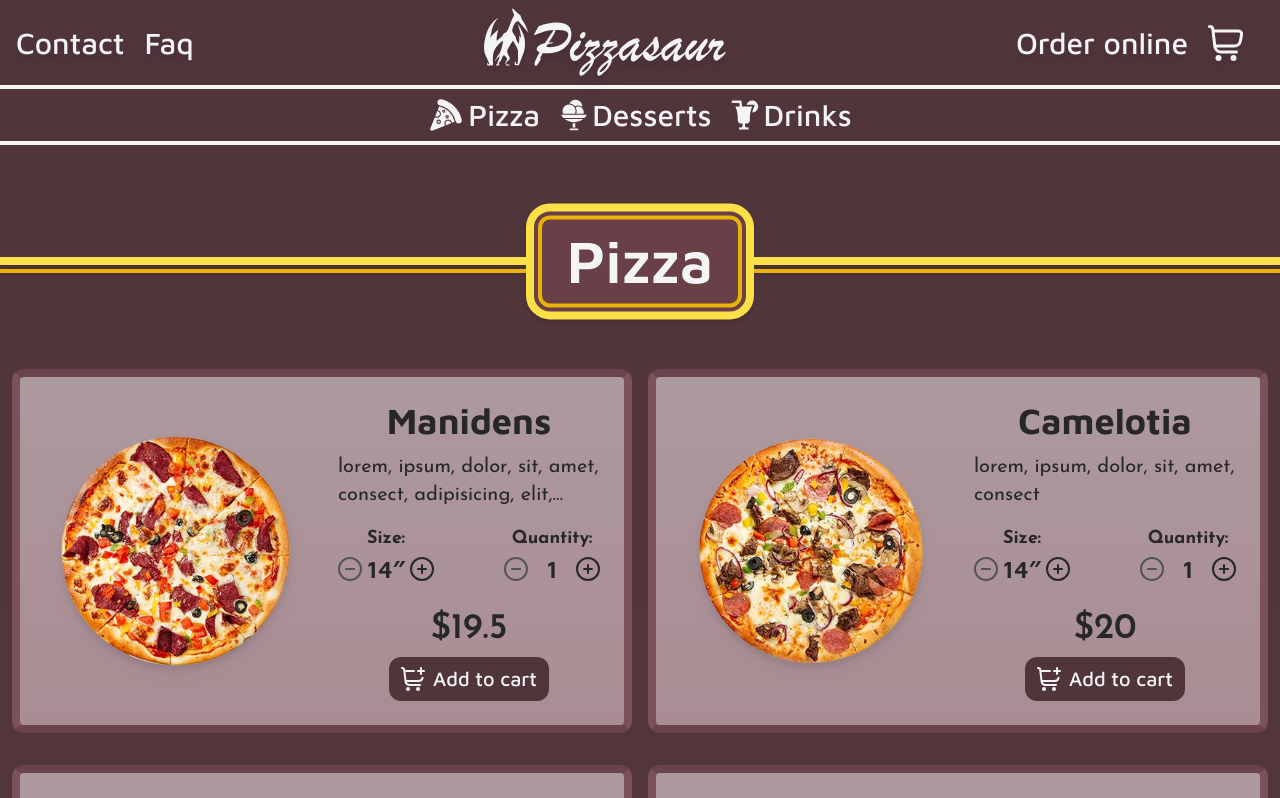
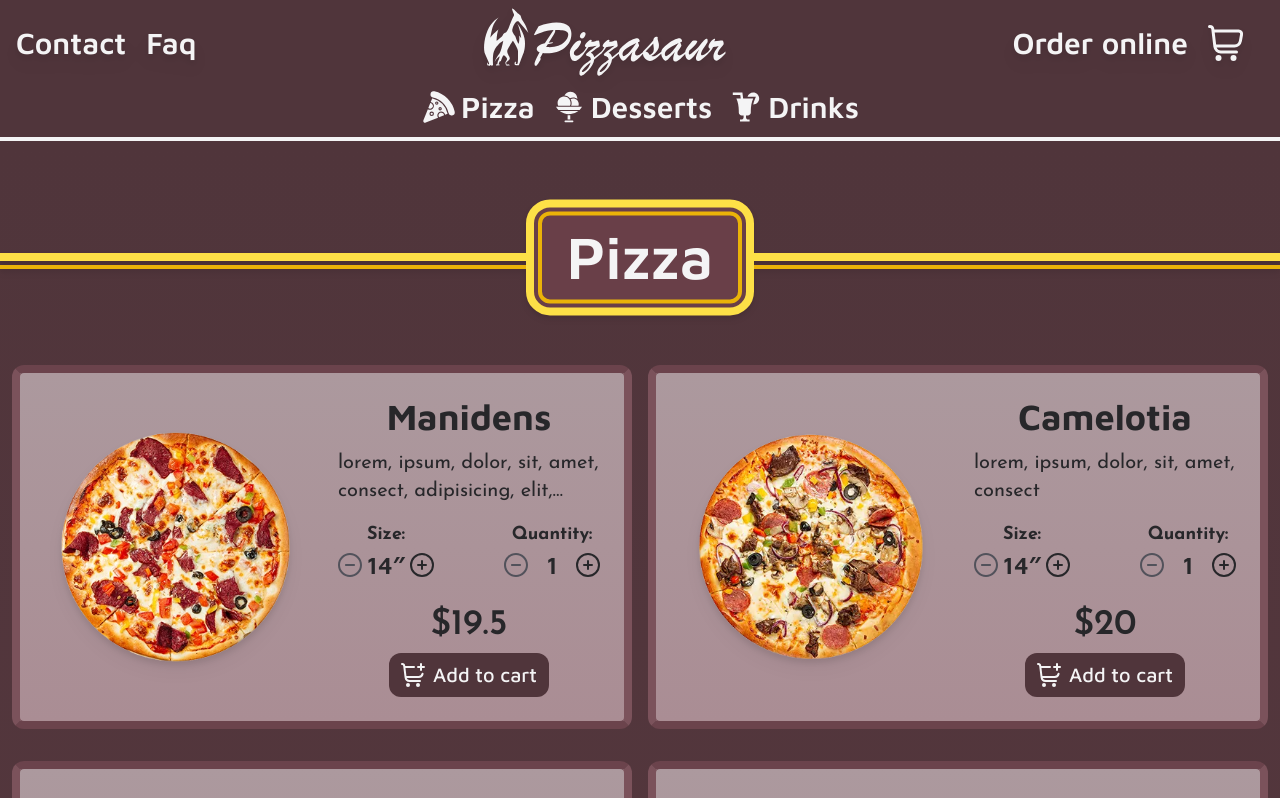
Before and after one commit to CryingEnder/pizzasaur, a React (Vite) app: page /menu in a window 1280 px wide. Shown: the top 798 px of the page. Built offline with nearby package versions, Linux system fonts and the light colour scheme.

Commit message:
Refactor Navbar MenuList got merged with Navbar. Now the top menu only appears for bigger devices whereas on smaller devices the categories appear on the popped up menu.

```diff
--- a/src/components/Menu.jsx
+++ b/src/components/Menu.jsx
@@ -1,6 +1,5 @@
 import React, { useState, useEffect } from "react";
 import Item from "./common/Item";
-import MenuList from "./MenuList";
 import MenuSection from "./MenuSection";
 import pizzaArray from "./../services/fakePizzaService";
 import dessertsArray from "./../services/fakeDessertsService";
@@ -23,7 +22,6 @@ function Menu(props) {
 
   return (
     <main className="bg-gradient-to-b from-red-darker to-red-dark pb-16 tablet:pb-20 laptop:pb-24 desktop:pb-28">
-      <MenuList />
       <MenuSection id="pizza-section" content="Pizza">
         {pizzas.map((pizza) => (
           <Item itemData={pizza} key={pizza._id} />
--- a/src/components/MenuList.jsx
+++ b/src/components/MenuList.jsx
@@ -1,18 +1,13 @@
-import React, { useState, useEffect, useRef, Fragment } from "react";
-import Container from "./common/Container";
+import React, { useState, useEffect } from "react";
 import List from "./common/List";
+import PropTypes from "prop-types";
 import { Pizza, Dessert, Drink } from "./common/Icons";
 
-function MenuList({ ...props }) {
-  const ref = useRef(null);
-  const onePixelInRem = 0.0625;
+function MenuList({ styles, disabledCurrentLinks, ...props }) {
   const [navbarHeight, setNavbarHeight] = useState(window.scrollY);
 
-  function setTopOfMenuList() {
+  function setHeight() {
     const navHeight = document.querySelector("#nav-bar").offsetHeight;
-
-    if (ref.current)
-      ref.current.style.top = `${navbarHeight * onePixelInRem}rem`;
     setNavbarHeight(navHeight);
   }
 
@@ -33,10 +28,10 @@ function MenuList({ ...props }) {
 
     for (let position of scrollPositions) {
       if (position) {
-        const navHeight = document.querySelector("#nav-bar").offsetHeight;
+        // const navHeight = document.querySelector("#nav-bar").offsetHeight;
         if (
-          position.offsetTop - navHeight <= currentScroll &&
-          position.offsetTop - navHeight + position.offsetHeight > currentScroll
+          position.offsetTop <= currentScroll &&
+          position.offsetTop + position.offsetHeight > currentScroll
         )
           links[scrollPositions.indexOf(position)].classList.add(
             "text-yellow-400"
@@ -54,27 +49,29 @@ function MenuList({ ...props }) {
   }
 
   useEffect(() => {
-    setTopOfMenuList();
+    if (disabledCurrentLinks === false) {
+      setHeight();
 
-    window.addEventListener("resize", setTopOfMenuList);
+      window.addEventListener("resize", setHeight);
       window.addEventListener("scroll", handleScroll);
+    }
 
     return () => {
-      window.removeEventListener("resize", setTopOfMenuList);
+      if (disabledCurrentLinks === false) {
+        window.removeEventListener("resize", setHeight);
         window.removeEventListener("scroll", handleScroll);
         setNavbarHeight(0);
+      }
     };
   }, [navbarHeight]);
 
   return (
-    <nav ref={ref} className={`sticky z-20 w-full overflow-hidden`}>
-      <Container
-        tag="div"
-        stylesOut={`bg-red-darker border-solid max-h-[50rem] border-b-4 border-zinc-100`}
-      >
     <List
-          className="flex flex-row justify-center items-center space-x-4 p-2 text-zinc-100"
-          itemsStyle="transition-colors cursor-pointer"
+      {...props}
+      className={styles}
+      itemsStyle={`transition-colors cursor-pointer ${
+        disabledCurrentLinks && "hover:text-zinc-300"
+      }`}
       items={[
         {
           content: (
@@ -89,7 +86,7 @@ function MenuList({ ...props }) {
         {
           content: (
             <div className="flex flex-row items-center justify-center">
-                  <Dessert className="inline fill-current w-7 desktop:w-9" />
+              <Dessert className="inline mr-1 fill-current w-7 desktop:w-9" />
               <span>Desserts</span>
             </div>
           ),
@@ -99,7 +96,7 @@ function MenuList({ ...props }) {
         {
           content: (
             <div className="flex flex-row items-center justify-center">
-                  <Drink className="inline fill-current w-7 desktop:w-9" />
+              <Drink className="inline mr-1 fill-current w-7 desktop:w-9" />
               <span>Drinks</span>
             </div>
           ),
@@ -108,9 +105,17 @@ function MenuList({ ...props }) {
         },
       ]}
     />
-      </Container>
-    </nav>
   );
 }
 
+MenuList.defaultProps = {
+  styles: "",
+  disabledCurrentLinks: false,
+};
+
+MenuList.propTypes = {
+  styles: PropTypes.string,
+  disabledCurrentLinks: PropTypes.bool,
+};
+
 export default MenuList;
--- a/src/components/Navbar.jsx
+++ b/src/components/Navbar.jsx
@@ -1,14 +1,18 @@
 import React, { useState, useEffect, useRef, Fragment } from "react";
+import { useLocation } from "react-router-dom";
 import Container from "./common/Container";
 import List from "./common/List";
 import Logo from "./common/Logo";
+import MenuList from "./MenuList";
 import { CartIcon, Cross, MenuButton } from "./common/Icons";
 
 function Navbar(props) {
+  let location = useLocation();
   const ref = useRef(null);
   const visible = "visible opacity-100 animate-opacity-slow";
   const notVisible = "hidden opacity-0";
   const [visibility, setVisibility] = useState(notVisible);
+  const [currentLocation, setCurrentLocation] = useState(location.pathname);
 
   function showMenu() {
     setVisibility(visible);
@@ -23,11 +27,14 @@ function Navbar(props) {
   }
 
   useEffect(() => {
+    setCurrentLocation(location.pathname);
+
     document.addEventListener("click", handleClickOutside, true);
+
     return () => {
       document.removeEventListener("click", handleClickOutside, true);
     };
-  });
+  }, [location.pathname]);
 
   return (
     <Fragment>
@@ -37,10 +44,9 @@ function Navbar(props) {
         stylesOut={
           "bg-red-darker sticky top-0 -mb-1 laptop:m-0 z-30 border-solid border-b-4 border-zinc-100"
         }
-        stylesIn={
-          "flex flex-row justify-between items-center p-1 laptop:px-4 text-zinc-100"
-        }
+        stylesIn={"flex flex-col p-1 laptop:px-4 text-zinc-100"}
       >
+        <div className="flex flex-row justify-between items-center">
           <List
             className="hidden laptop:flex flex-row justify-center items-center space-x-5 drop-shadow-lg"
             items={[
@@ -75,8 +81,12 @@ function Navbar(props) {
               },
             ]}
           />
+        </div>
+        {currentLocation === "/menu" && (
+          <MenuList styles="hidden laptop:flex flex-row justify-center items-center space-x-4 p-2 text-zinc-100" />
+        )}
       </Container>
-      <div
+      <nav
         className={`bg-white-faded-50 text-zinc-100 z-30 w-full h-screen fixed flex flex-row justify-center items-start top-0 laptop:hidden ${visibility}`}
       >
         <div
@@ -100,9 +110,20 @@ function Navbar(props) {
               { content: "Faq", key: "faq2", link: "faq", scrollUp: true },
               { content: "Contact", key: "contact2", scrollUp: true },
             ]}
+          >
+            {currentLocation === "/menu" && (
+              <div className="border-t-4 border-solid border-zinc-100 w-full"></div>
+            )}
+            {currentLocation === "/menu" && (
+              <MenuList
+                closeMenu={closeMenu}
+                disabledCurrentLinks={true}
+                styles="flex flex-col justify-center items-start space-y-4"
               />
+            )}
+          </List>
         </div>
-      </div>
+      </nav>
     </Fragment>
   );
 }
--- a/src/index.css
+++ b/src/index.css
@@ -93,7 +93,7 @@
   }
 
   nav {
-    @apply text-2xl desktop:text-3xl font-ui font-medium;
+    @apply text-2xl desktop:text-3xl font-ui font-semibold;
   }
 
   h1 {
```
Lines whose indentation alone changed are shown as unchanged.
